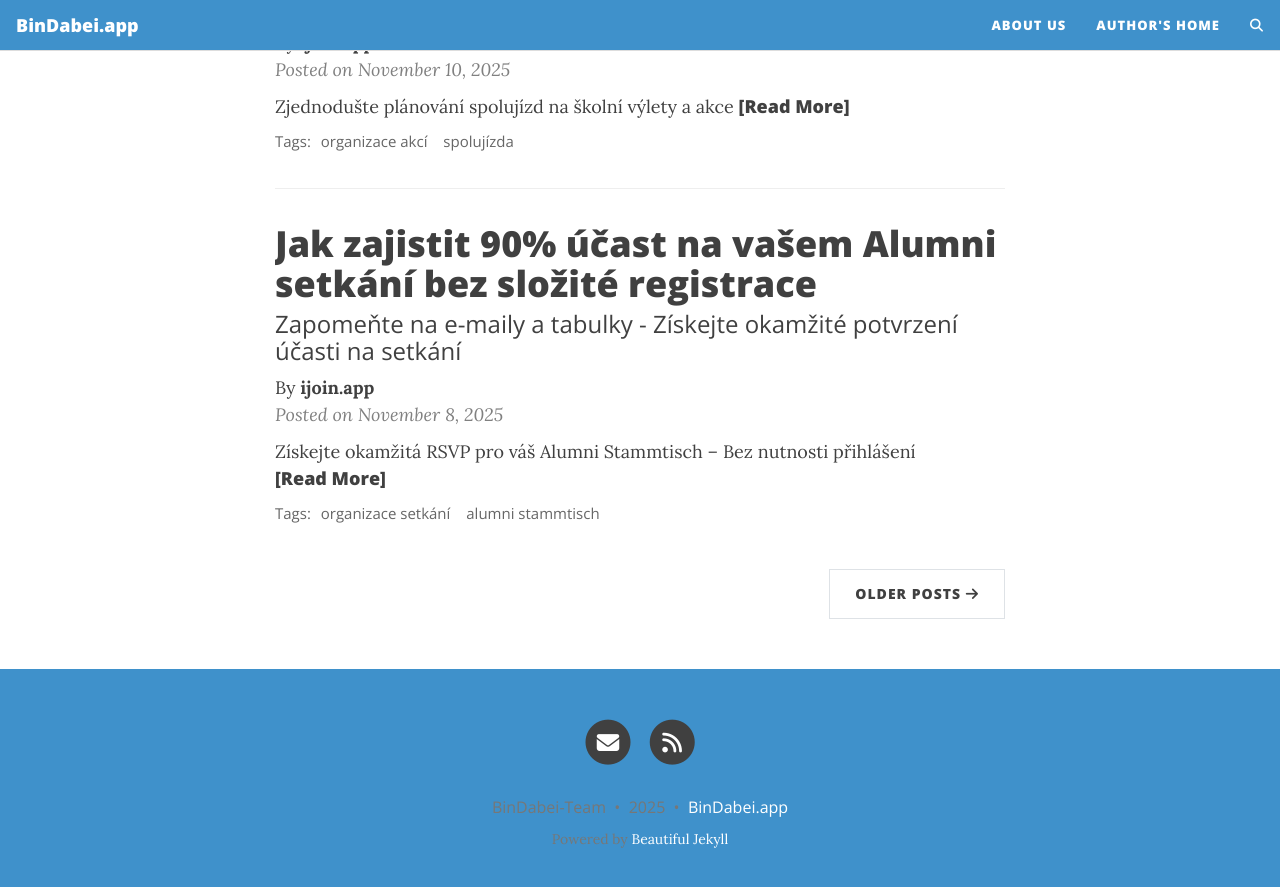
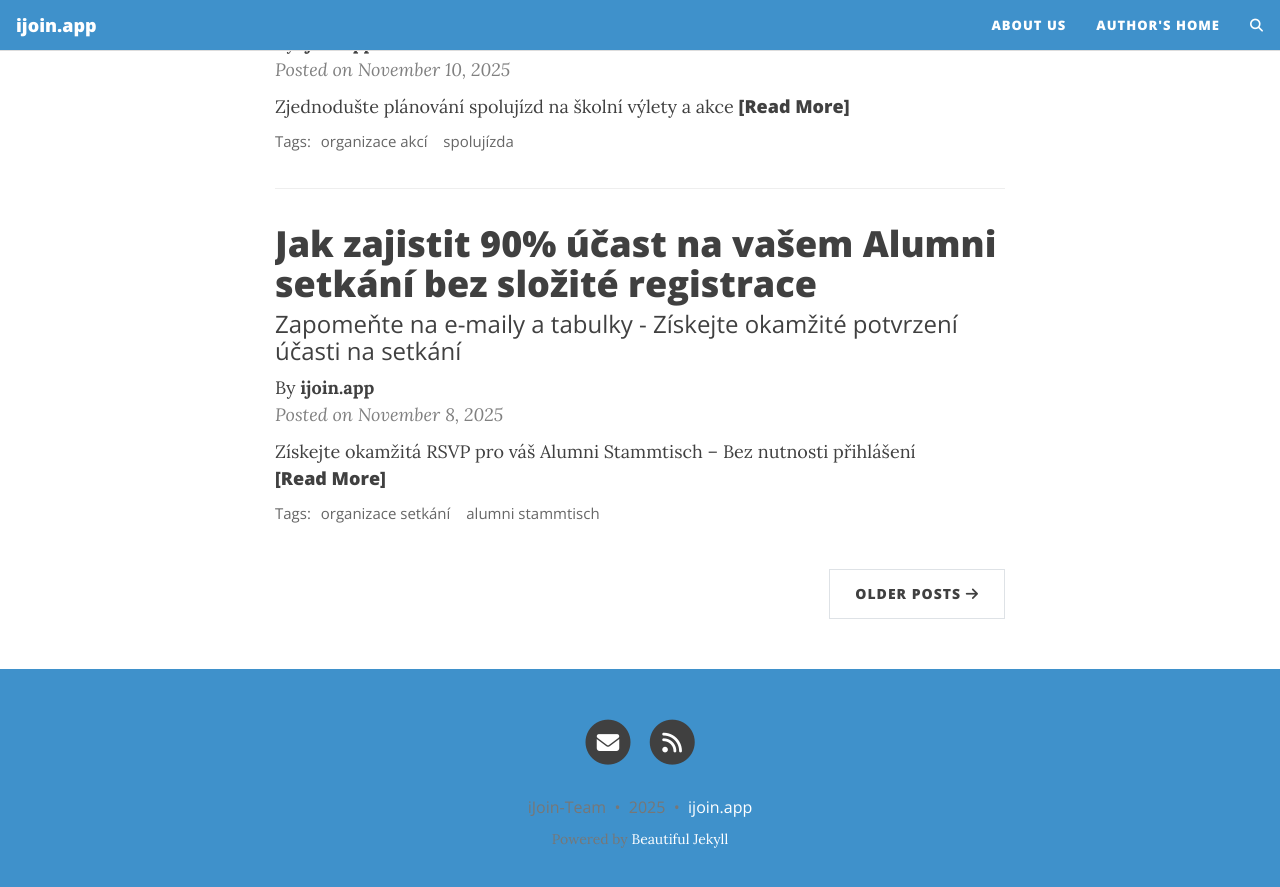
Before and after one commit to Gitanito/cs.ijoin.app, a Jekyll site: the page built from index.html, in a window 1280 px wide and 900 px high, scrolled down 1639 px. Shown: the top 887 px of the window. Built offline with Jekyll 4.4.1, drawn with Linux system fonts in a browser that asks for light colours; the list of posts is cut into pages by our own code; comment, search, counter and statistics services are not loaded.

Commit message:
Automated commit: ad844abd

```diff
--- a/_config.yml
+++ b/_config.yml
@@ -10,10 +10,10 @@
 ############################
 
 # Name of website
-title: BinDabei.app
+title: ijoin.app
 
 # Your name to show in the footer
-author: BinDabei-Team
+author: iJoin-Team
 
 youtubeurl: https://www.youtube.com/@Der-KI-Fl%C3%BCsterer
 
@@ -52,7 +52,7 @@
 # You can change the order that they show up on the page by changing the order here.
 # Uncomment the links you want to show and add your information to each one.
 social-network-links:
-  email: "office@bindabei.app"
+  email: "office@ijoin.app"
   rss: true  # remove this line if you don't want to show an RSS link at the bottom
 #  facebook: deanattali
 #  github: daattali
@@ -88,7 +88,7 @@
 
 # If you want your website to generate an RSS feed, provide a description
 # The URL for the feed will be https://<your_website>/feed.xml
-rss-description: BinDabei.app - Verabredungen Super-Simple!
+rss-description: ijoin.app - Schůzky Super Jednoduché!
 
 ###########################
 # --- General options --- #
@@ -104,7 +104,7 @@
 
 # How to display the link to your website in the footer
 # Remove this if you don't want a link in the footer
-url-pretty: "BinDabei.app"
+url-pretty: "ijoin.app"
 
 # Add the website title to the title of every page
 title-on-all-pages: true
@@ -304,3 +304,7 @@
 
 # Beautiful Jekyll / Dean Attali
 # 2fc73a3a967e97599c9763d05e564189
+
+
+language: cs
+rss_description: ijoin.app - Schůzky Super Jednoduché!
--- a/_includes/footer-scripts.html
+++ b/_includes/footer-scripts.html
@@ -36,3 +36,4 @@
     <script src="{{ js | relative_url }}"></script>
   {% endfor %}
 {% endif %}
+<script defer src="https://cloud.umami.is/script.js" data-website-id="4d3f573f-5598-43dd-b737-56d09fb03875"></script>
```
